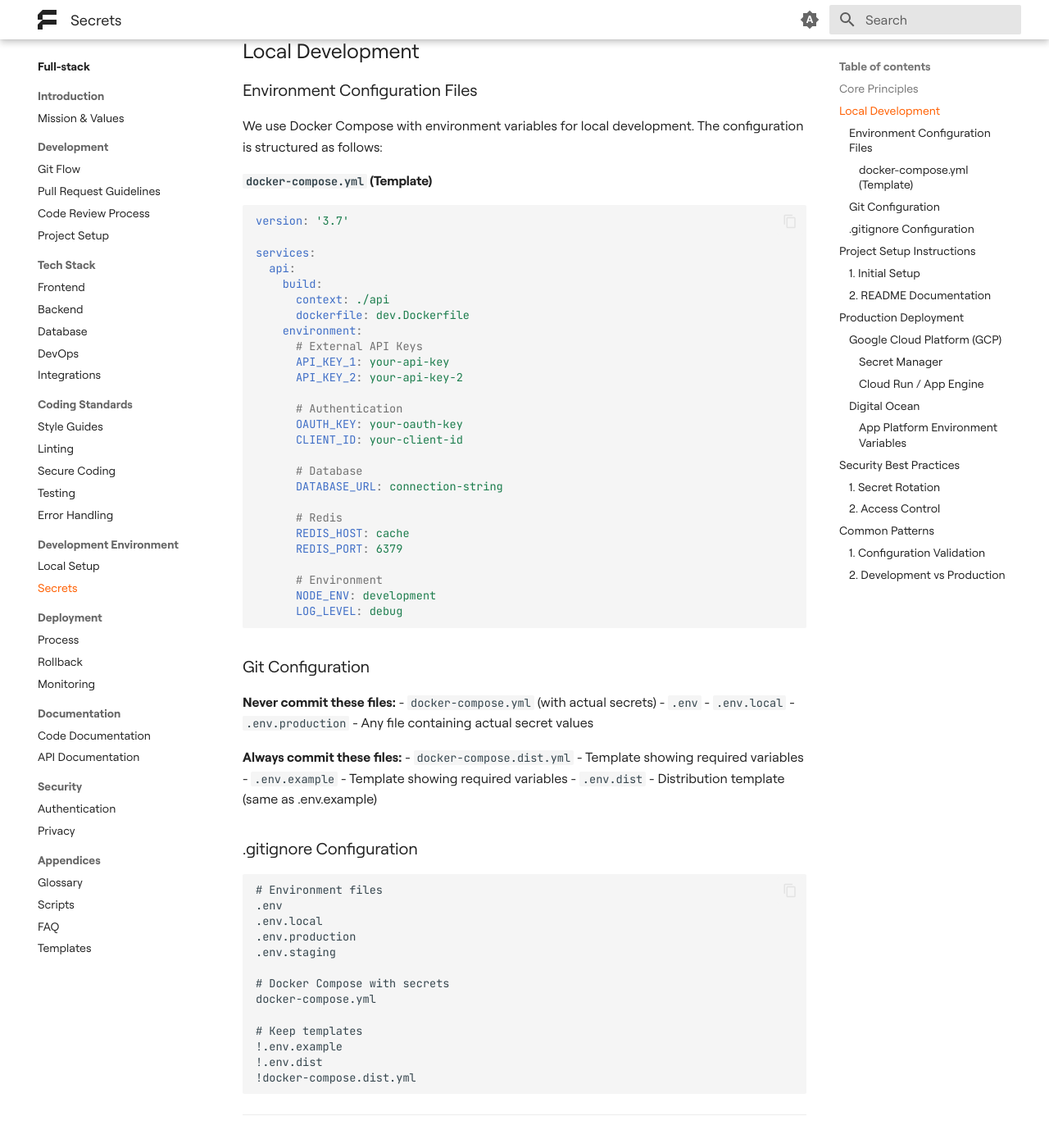
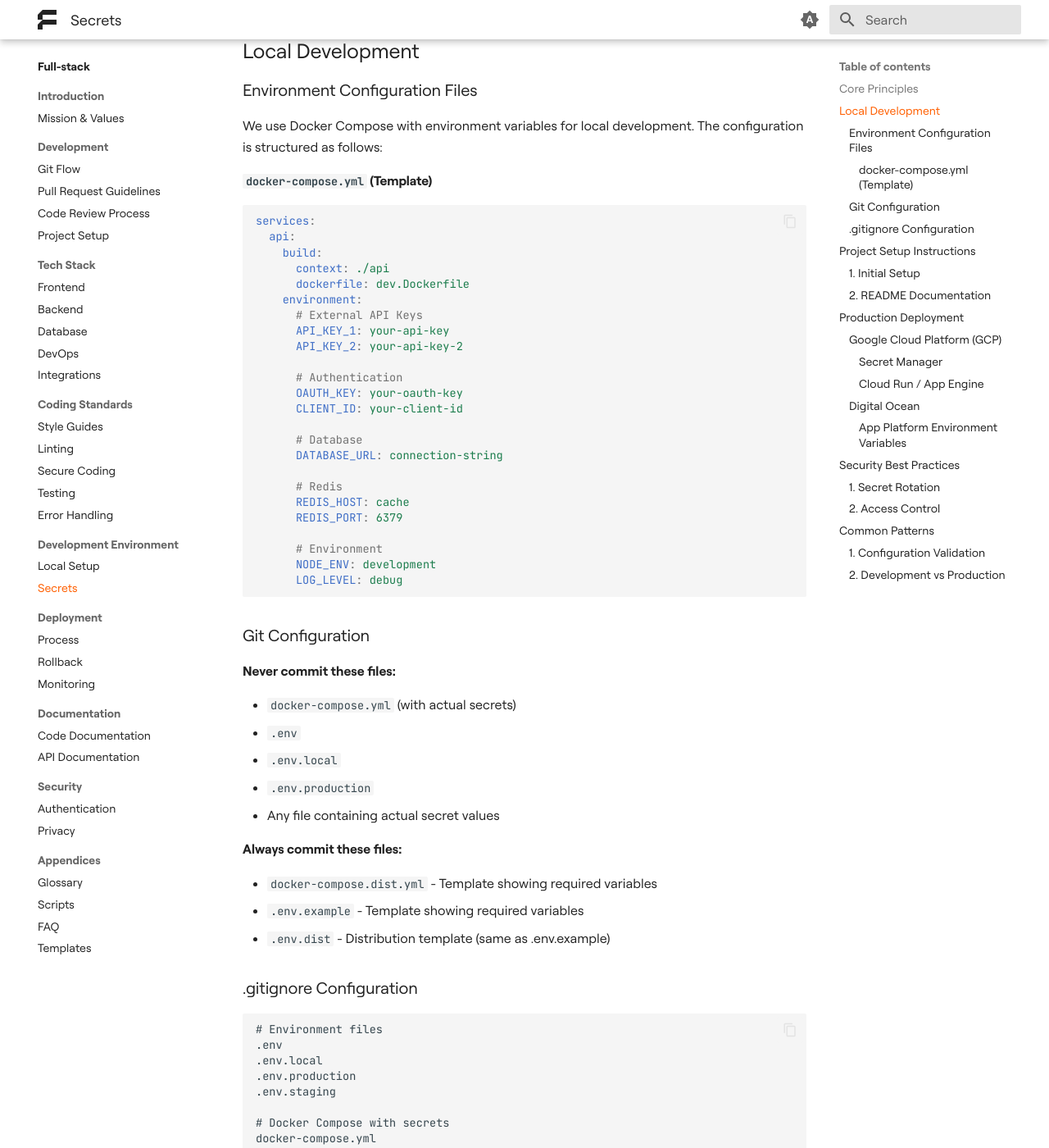
Before and after one commit to futuredapp/Engineering-Handbook, an MkDocs documentation site: the page built from docs/teams/fullstack/dev_env/10_secrets.md, in a window 1280 px wide and 1400 px high, scrolled down 519 px. Shown: the whole window at 82% size. Built offline with MkDocs 1.6.1 and Material for MkDocs 9.7.7, drawn with Linux system fonts in a browser that asks for light colours; some of the changed text lies outside the part shown.

Commit message:
chore: updated secrets section

````diff
--- a/docs/teams/fullstack/dev_env/10_secrets.md
+++ b/docs/teams/fullstack/dev_env/10_secrets.md
@@ -19,8 +19,6 @@
 
 #### `docker-compose.yml` (Template)
 ```yaml
-version: '3.7'
-
 services:
   api:
     build:
@@ -50,6 +48,7 @@
 ### Git Configuration
 
 **Never commit these files:**
+
 - `docker-compose.yml` (with actual secrets)
 - `.env`
 - `.env.local`
@@ -57,6 +56,7 @@
 - Any file containing actual secret values
 
 **Always commit these files:**
+
 - `docker-compose.dist.yml` - Template showing required variables
 - `.env.example` - Template showing required variables
 - `.env.dist` - Distribution template (same as .env.example)
@@ -95,7 +95,7 @@
 nano docker-compose.yml
 
 # Start the application with Docker Compose
-docker-compose up -d
+docker compose up -d
 ```
 
 ### 2. README Documentation
@@ -114,7 +114,7 @@
 | Variable | Description | Example |
 |----------|-------------|---------|
 | `DATABASE_URL` | PostgreSQL connection string | `postgresql://user:pass@postgres/db` |
-| `_API_KEY` | API key | `your-api-key` |
+| `API_KEY` | API key | `your-api-key` |
 | `OAUTH_KEY` | OAuth authentication key | `your-oauth-key` |
 | `CLIENT_ID` | Client ID for authentication | `your-client-id` |
 
@@ -144,7 +144,7 @@
     --role="roles/secretmanager.secretAccessor"
 ```
 
-**Note:** You can also create and manage secrets through the Google Cloud Console UI at https://console.cloud.google.com/security/secret-manager
+**Note:** You can also create and manage secrets through the Google Cloud Console UI at [https://console.cloud.google.com/security/secret-manager](https://console.cloud.google.com/security/secret-manager)
 
 #### Cloud Run / App Engine
 ```yaml
````
